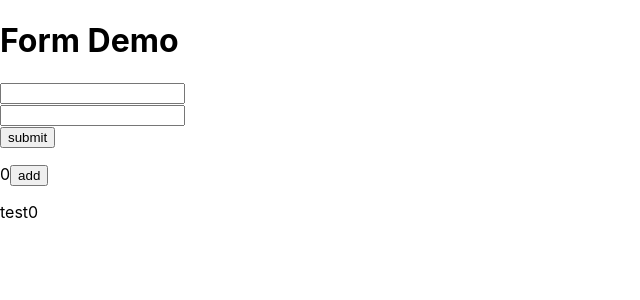
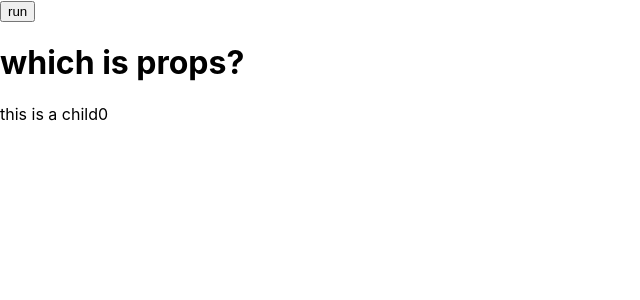
Before and after one commit to JTR354/learn-react, a React (Vite) app in the folder packages/performace-api/: page / in a window 1280 px wide. Shown: the top 300 px of the page, without its empty margins (0-640 px from the left). Built offline with nearby package versions, Linux system fonts and the light colour scheme.

Commit message:
feat:w-p

```diff
--- a/packages/performace-api/src/main.jsx
+++ b/packages/performace-api/src/main.jsx
@@ -3,11 +3,13 @@ import ReactDOM from "react-dom/client";
 // import App from './App'
 import "./index.css";
 // import TodoList from "./pages/TodoList";
-import FormDemo from "./pages/FormDemo";
+// import FormDemo from "./pages/FormDemo";
+import WhichProps from "./pages/WhichProps";
 
 ReactDOM.createRoot(document.getElementById("root")).render(
   <React.StrictMode>
     {/* <TodoList /> */}
-    <FormDemo />
+    {/* <FormDemo /> */}
+    <WhichProps />
   </React.StrictMode>
 );
--- /dev/null
+++ b/packages/performace-api/src/pages/WhichProps/index.jsx
@@ -0,0 +1,81 @@
+import { createElement, useEffect, useMemo } from "react";
+import { cloneElement, memo, useState } from "react";
+let t = 0;
+const WhichProps = () => {
+  console.log("root render");
+  const [count, setCount] = useState(0);
+  useEffect(() => {
+    console.log("init----");
+    setInterval(() => {
+      t++;
+      console.log(t);
+    }, 500);
+  }, []);
+  return (
+    <>
+      <button
+        onClick={() => {
+          // Middle变化的是因为 父级的state的发生改变, 会造成middle的props.children变化
+          setCount(count + 1);
+        }}
+      >
+        run
+      </button>
+      <h1>which is props?</h1>
+      <Child t={t} setCount={setCount} />
+      {/* <Middle><Child /></Middle> */}
+    </>
+  );
+};
+
+const Middle = memo(
+  (props) => {
+    console.log("middle render", props);
+    const [count, setCount] = useState(0);
+
+    const { children } = props;
+    const aaa = useMemo(() => {
+      return {
+        hi: {
+          a: 123,
+          b: [123123, 123, 1231],
+          [Symbol("key")]: Symbol("Value"),
+        },
+      };
+    }, []);
+    return (
+      <div>
+        <button onClick={() => setCount(count + 1)}>run{count}</button>
+        {/* {children} */}
+        {/* {cloneElement(children, aaa)} */}
+        {/* <Child  /> */}
+        {createElement(Child, aaa)}
+      </div>
+    );
+  },
+  function (prev, next) {
+    console.log(prev, next, "middle memo");
+    return true;
+  }
+);
+
+const Child = memo((props) => {
+  console.log("child render");
+  return <div>this is a child{props.t}</div>;
+});
+// function (prev, next) {
+//   console.log(prev, next, "child memo", prev === next);
+// }
+
+export default WhichProps;
+
+/**
+ * 1. state props context
+ * 2. props, context 变化只会来自state
+ * 3. state 变化 => props context 一定会变化
+ * 4. props会传染 引发所有子组件的变化
+ *
+ *
+ *
+ *
+ */
```
